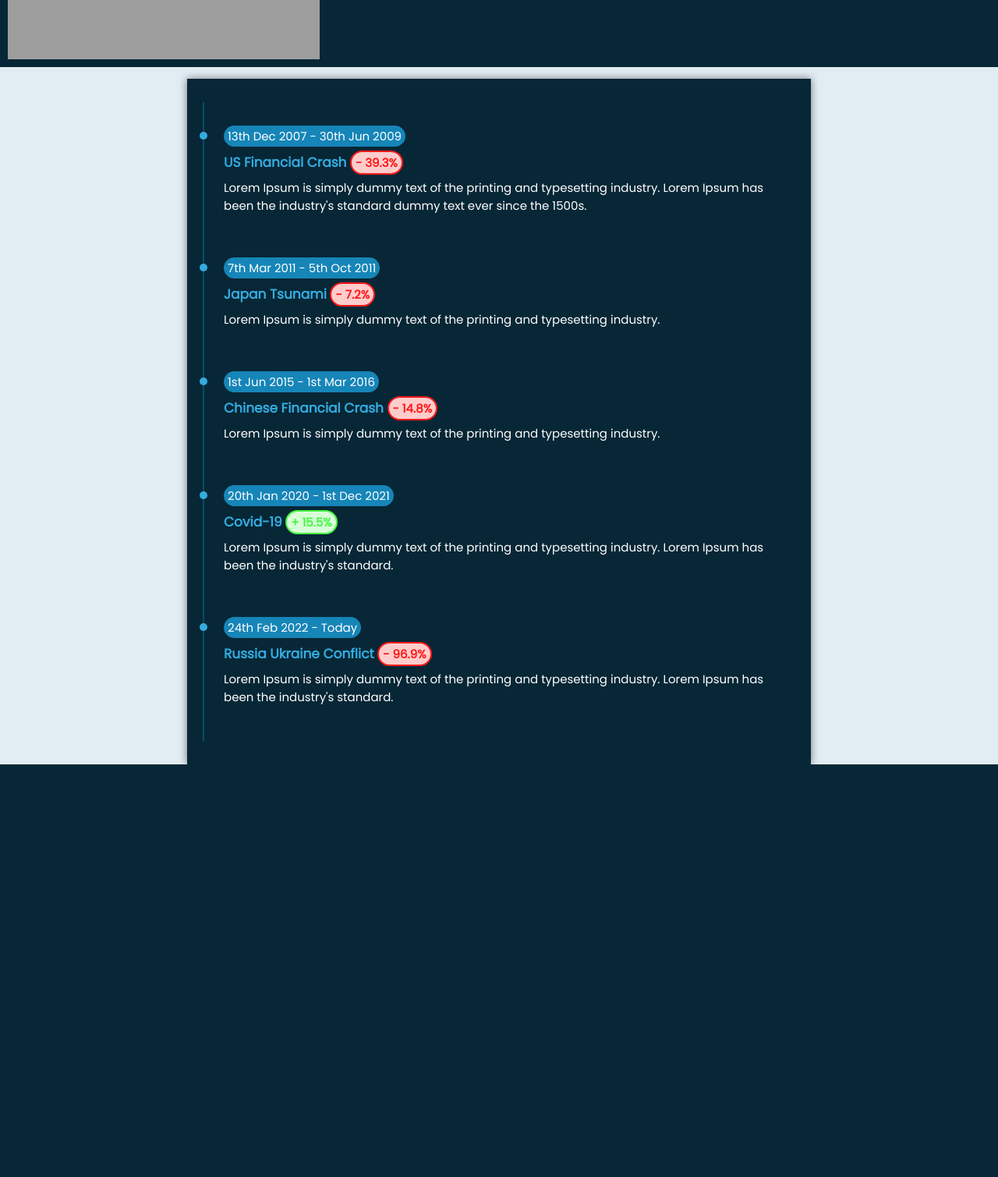
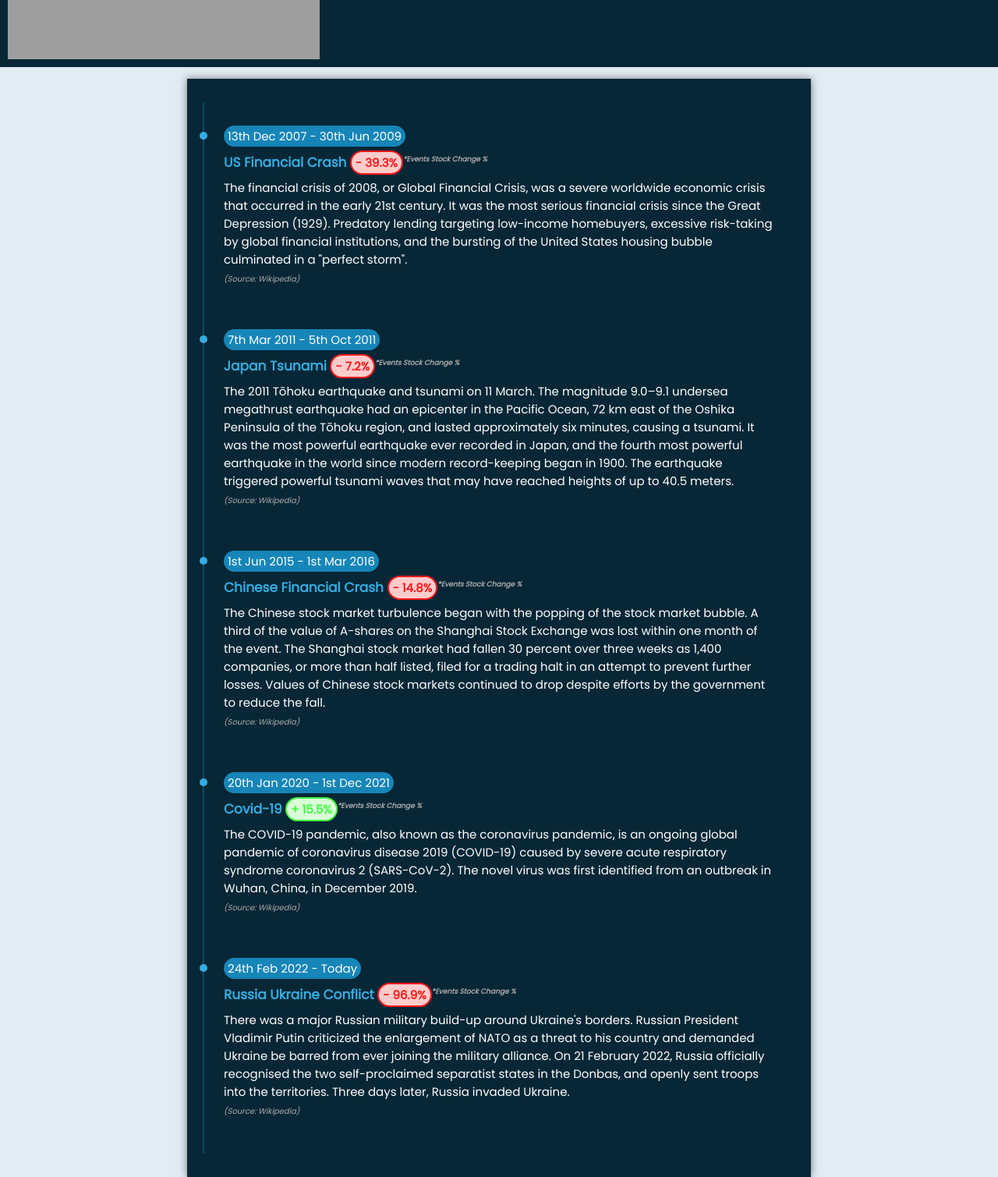
Before and after one commit to SiddharthaHaldar/stock-market-viz-d3, a Flask app: page / in a window 1280 px wide. Shown: the part 234-1743 px from the top of the page at 78% size. Before the commit the page ends 1214 px from the top, so only its background shows below. Run offline with Flask 2, Linux system fonts and the light colour scheme; grey boxes are pictures that could not be loaded.

Commit message:
Formatting the front page HTML and CSS

```diff
--- a/webapp/static/style.css
+++ b/webapp/static/style.css
@@ -127,9 +127,13 @@
 .timeline ul li:hover{
 	background-color:#071f2a;
 }
-.timeline ul li:hover:before{
-	background-color:#00fff7;
-	box-shadow:0px 0px 10px 2px #00fff7;
+.red_col:hover:before{
+	background-color:#fe1919;
+	box-shadow:0px 0px 10px 2px #fe1919;
+}
+.green_col:hover:before{
+	background-color:#42f83f;
+	box-shadow:0px 0px 10px 2px #42f83f;
 }
 @media (max-width:300px){
 	.timeline{
--- a/webapp/templates/index.html
+++ b/webapp/templates/index.html
@@ -28,48 +28,48 @@
     </div>
 	<div class="timeline">
 		<ul>
-			<li onclick="load_viz_global('Financial-US-Global')">
+			<li class="red_col" onclick="load_viz_global('Financial-US-Global')">
 				<span>13th Dec 2007 - 30th Jun 2009</span>
 				<div class="content">
-					<h3>US Financial Crash  <span style="color: #fe1919;border-width : 2px;border-style : solid;background-color: #ffcccc;">- 39.3%</span></h3>
+					<h3>US Financial Crash  <span style="color: #fe1919;border-width : 2px;border-style : solid;background-color: #ffcccc;">- 39.3%</span><sup style="font-size: xx-small; color: rgb(172, 171, 171);"><i>*Events Stock Change % </i></sup></h3>
 					<p>
-						Lorem Ipsum is simply dummy text of the printing and typesetting industry. Lorem Ipsum has been the industry's standard dummy text ever since the 1500s.
+						The financial crisis of 2008, or Global Financial Crisis, was a severe worldwide economic crisis that occurred in the early 21st century. It was the most serious financial crisis since the Great Depression (1929). Predatory lending targeting low-income homebuyers, excessive risk-taking by global financial institutions, and the bursting of the United States housing bubble culminated in a "perfect storm".<br> <i style="font-size: x-small; color: rgb(172, 171, 171);">(Source: Wikipedia)</i>
 					</p>
 				</div>
 			</li>
-			<li onclick="load_viz_global('Japan-Tsunami-Global')">
+			<li class="red_col" onclick="load_viz_global('Japan-Tsunami-Global')">
 				<span>7th Mar 2011 - 5th Oct 2011</span>
 				<div class="content">
-					<h3>Japan Tsunami  <span style="color: #fe1919;border-width: 2px;border-style : solid;background-color: #ffcccc;">- 7.2%</span></h3>
+					<h3>Japan Tsunami  <span style="color: #fe1919;border-width: 2px;border-style : solid;background-color: #ffcccc;">- 7.2%</span><sup style="font-size: xx-small; color: rgb(172, 171, 171);"><i>*Events Stock Change % </i></sup></h3>
 					<p>
-						Lorem Ipsum is simply dummy text of the printing and typesetting industry.
+						The 2011 Tōhoku earthquake and tsunami on 11 March. The magnitude 9.0–9.1 undersea megathrust earthquake had an epicenter in the Pacific Ocean, 72 km east of the Oshika Peninsula of the Tōhoku region, and lasted approximately six minutes, causing a tsunami. It was the most powerful earthquake ever recorded in Japan, and the fourth most powerful earthquake in the world since modern record-keeping began in 1900. The earthquake triggered powerful tsunami waves that may have reached heights of up to 40.5 meters.<br> <i style="font-size: x-small; color: rgb(172, 171, 171);">(Source: Wikipedia)</i>
 					</p>
 				</div>
 			</li>
-			<li onclick="load_viz_global('Chinese-Crash-Global')">
+			<li class="red_col" onclick="load_viz_global('Chinese-Crash-Global')">
 				<span>1st Jun 2015 - 1st Mar 2016</span>
 				<div class="content">
-					<h3>Chinese Financial Crash  <span style="color: #fe1919;border-width: 2px;border-style : solid;background-color: #ffcccc;">- 14.8%</span></h3>
+					<h3>Chinese Financial Crash  <span style="color: #fe1919;border-width: 2px;border-style : solid;background-color: #ffcccc;">- 14.8%</span><sup style="font-size: xx-small; color: rgb(172, 171, 171);"><i>*Events Stock Change % </i></sup></h3>
 					<p>
-						Lorem Ipsum is simply dummy text of the printing and typesetting industry.
+						The Chinese stock market turbulence began with the popping of the stock market bubble. A third of the value of A-shares on the Shanghai Stock Exchange was lost within one month of the event. The Shanghai stock market had fallen 30 percent over three weeks as 1,400 companies, or more than half listed, filed for a trading halt in an attempt to prevent further losses. Values of Chinese stock markets continued to drop despite efforts by the government to reduce the fall.<br> <i style="font-size: x-small; color: rgb(172, 171, 171);">(Source: Wikipedia)</i>
 					</p>
 				</div>
 			</li>
-			<li onclick="load_viz_global('Covid-19-Global')">
+			<li class="green_col" onclick="load_viz_global('Covid-19-Global')">
 				<span>20th Jan 2020 - 1st Dec 2021</span>
 				<div class="content">
-					<h3>Covid-19  <span style="color: #42f83f;border-width: 2px;border-style: solid;border-color: #42f83f;background-color: #d8fed8;">+ 15.5%</span></h3>
+					<h3>Covid-19  <span style="color: #42f83f;border-width: 2px;border-style: solid;border-color: #42f83f;background-color: #d8fed8;">+ 15.5%</span><sup style="font-size: xx-small; color: rgb(172, 171, 171);"><i>*Events Stock Change % </i></sup></h3>
 					<p>
-						Lorem Ipsum is simply dummy text of the printing and typesetting industry. Lorem Ipsum has been the industry's standard.
+						The COVID-19 pandemic, also known as the coronavirus pandemic, is an ongoing global pandemic of coronavirus disease 2019 (COVID-19) caused by severe acute respiratory syndrome coronavirus 2 (SARS-CoV-2). The novel virus was first identified from an outbreak in Wuhan, China, in December 2019. <br> <i style="font-size: x-small; color: rgb(172, 171, 171);">(Source: Wikipedia)</i>
 					</p>
 				</div>
 			</li>
-			<li onclick="load_viz_global('Russia-Ukraine-Global')">
+			<li class="red_col" onclick="load_viz_global('Russia-Ukraine-Global')">
 				<span>24th Feb 2022 - Today</span>
 				<div class="content">
-					<h3>Russia Ukraine Conflict  <span style="color: #fe1919;border-width: 2px;border-style : solid;background-color: #ffcccc;">- 96.9%</span></h3>
+					<h3>Russia Ukraine Conflict  <span style="color: #fe1919;border-width: 2px;border-style : solid;background-color: #ffcccc;">- 96.9%</span><sup style="font-size: xx-small; color: rgb(172, 171, 171);"><i>*Events Stock Change % </i></sup></h3>
 					<p>
-						Lorem Ipsum is simply dummy text of the printing and typesetting industry. Lorem Ipsum has been the industry's standard.
+						There was a major Russian military build-up around Ukraine's borders. Russian President Vladimir Putin criticized the enlargement of NATO as a threat to his country and demanded Ukraine be barred from ever joining the military alliance. On 21 February 2022, Russia officially recognised the two self-proclaimed separatist states in the Donbas, and openly sent troops into the territories. Three days later, Russia invaded Ukraine.  <br> <i style="font-size: x-small; color: rgb(172, 171, 171);">(Source: Wikipedia)</i>
 					</p>
 				</div>
 			</li>
```
